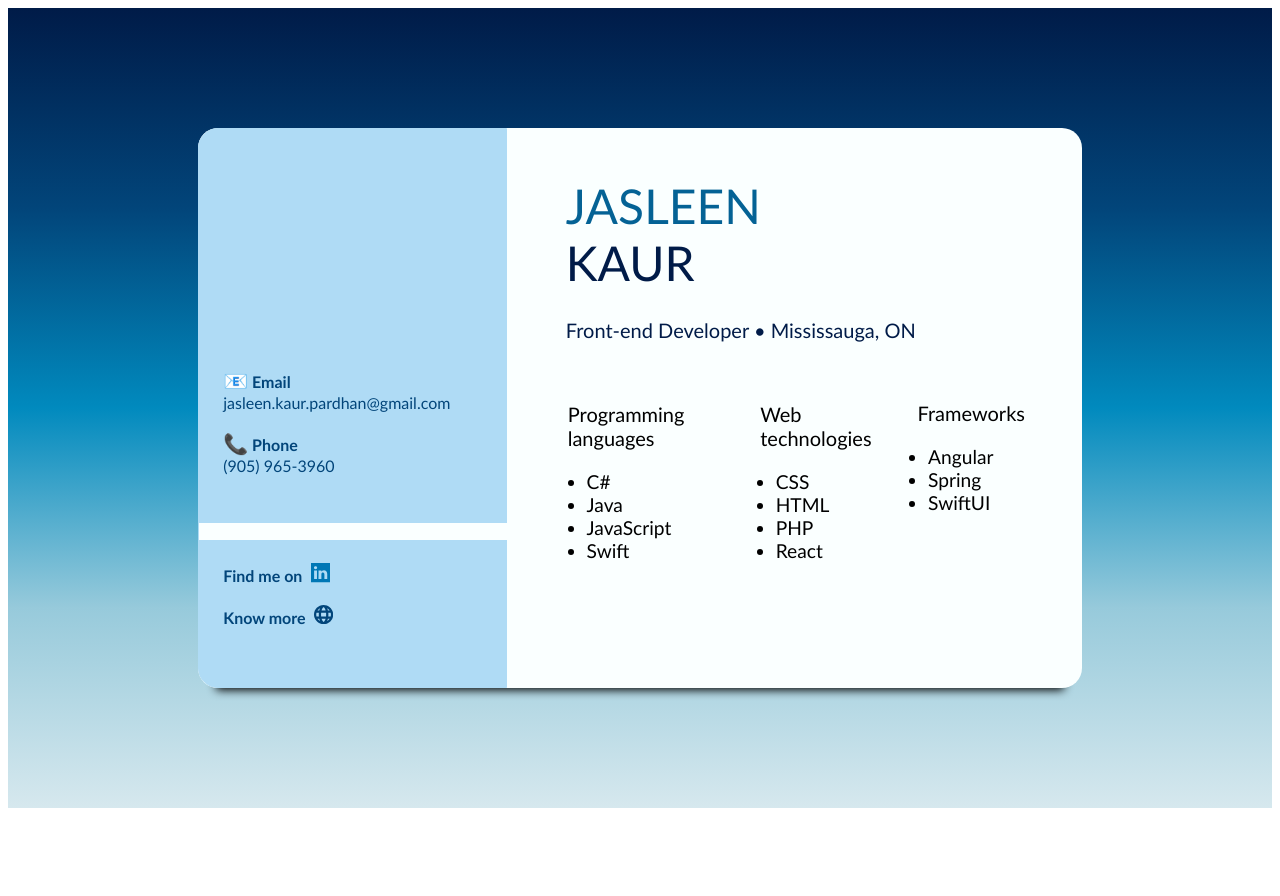
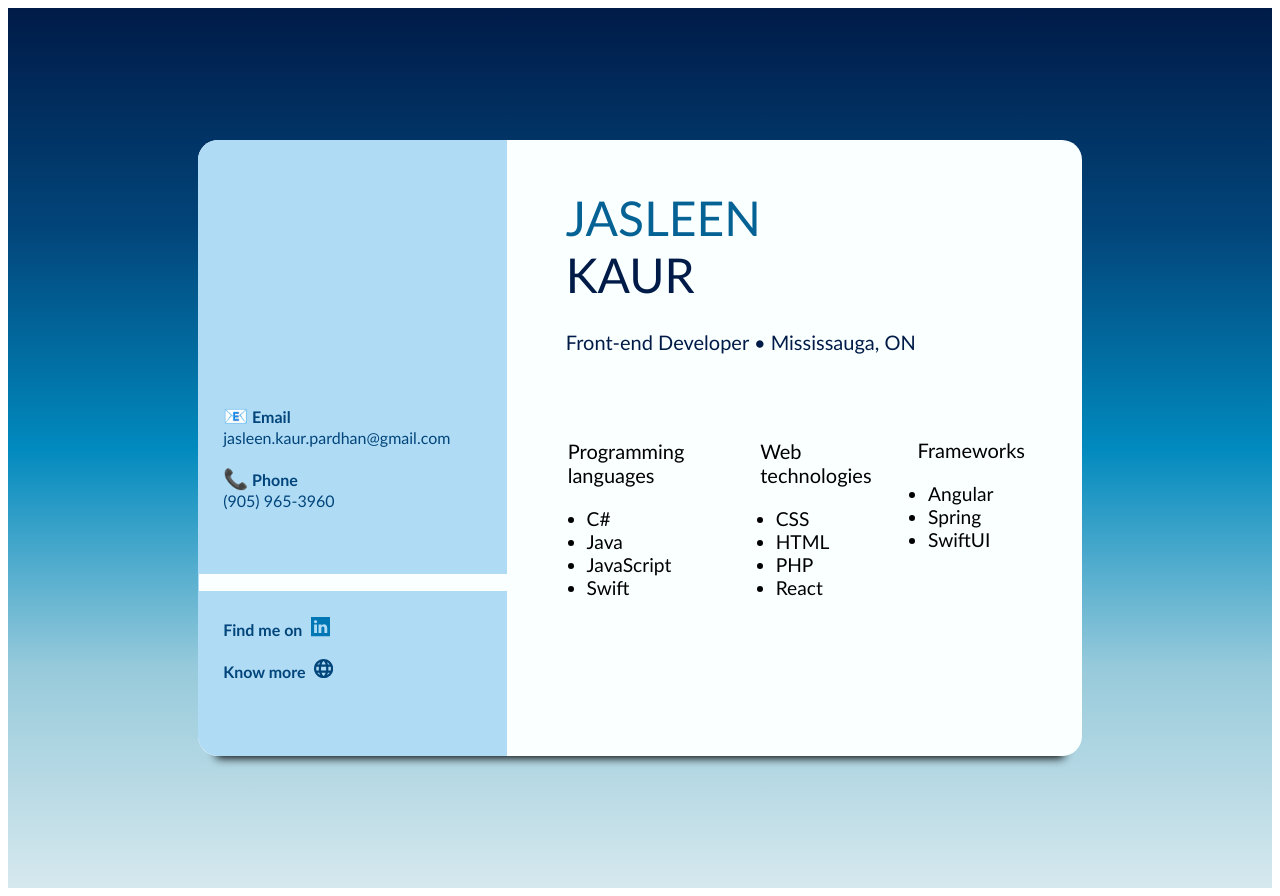
Before and after one commit to KJasleenP/KJasleenP.github.io, a plain HTML site: page index.html in a window 1280 px wide. Before the commit the page ends 816 px from the top, so only its background shows below. Drawn offline with Linux system fonts and the light colour scheme.

Commit message:
% changed

```diff
--- a/card.css
+++ b/card.css
@@ -3,7 +3,7 @@ html{
 }
 
 .bg{
-  height: 100dvh;
+  height: 110dvh;
   background-color: #018abe;
   /*background-image: linear-gradient(0deg, #18A5A7, #BFFFC7);*/
   background-image: linear-gradient(0deg, #d6e8ee, #97cadb, #018abe, #02457a, #001b48);
--- a/card2.css
+++ b/card2.css
@@ -7,7 +7,7 @@ html{
   background-color: #018abe;
   background-image: linear-gradient(0deg, #d6e8ee, #97cadb, #018abe, #02457a, #001b48);
   display: grid;
-  grid-template-rows: 10% 80% 10%;
+  grid-template-rows: 5% 90% 5%;
   grid-template-areas: '.'
                         'card'
                         '.';
@@ -15,8 +15,8 @@ html{
 
 .card{
   grid-area: card;
-  margin-left: 10%;
-  margin-right: 10%;
+  margin-left: 5%;
+  margin-right: 5%;
   background: #faffff;
   border-radius:20px;
   box-shadow: 0px 20px 10px -18px black;
```
